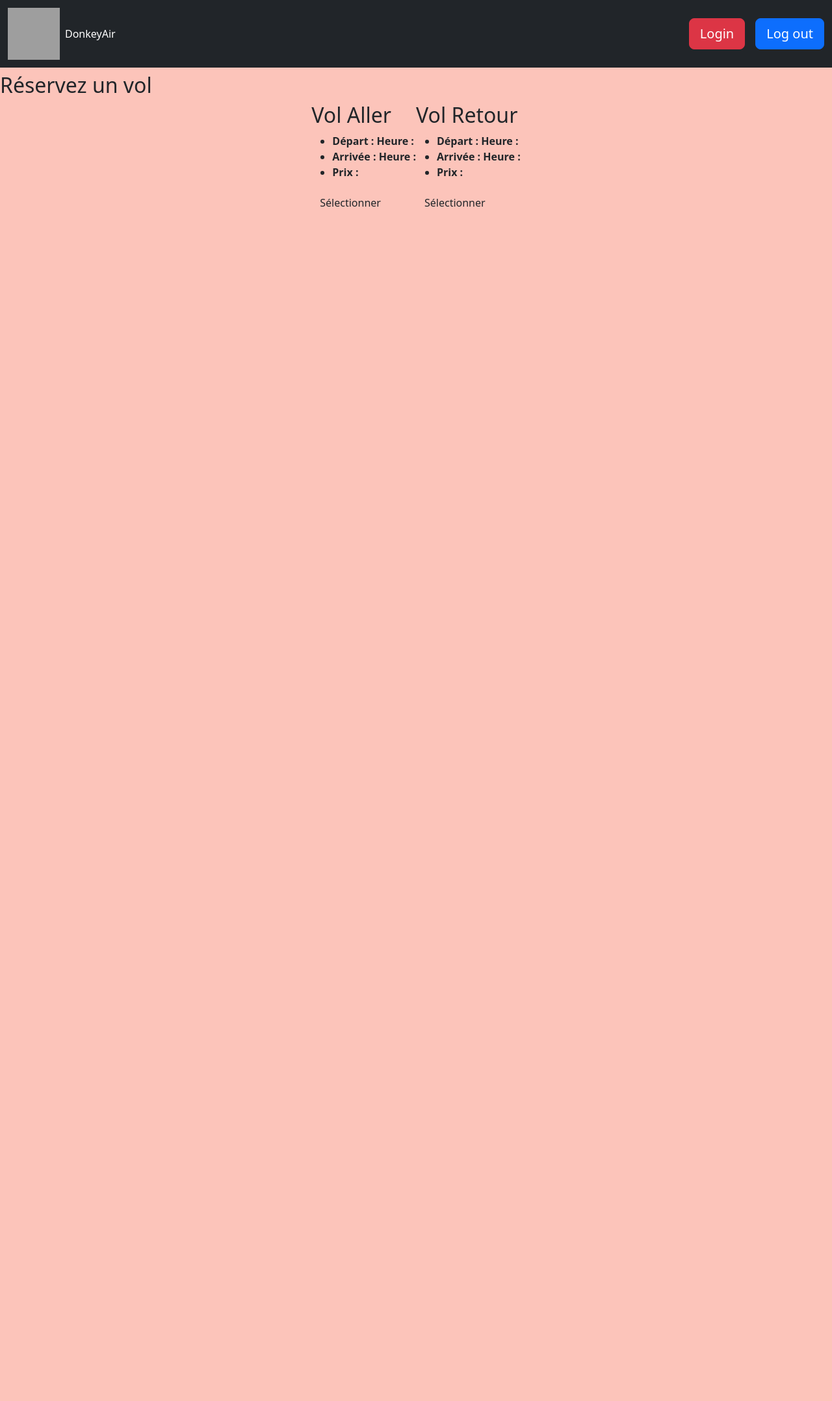
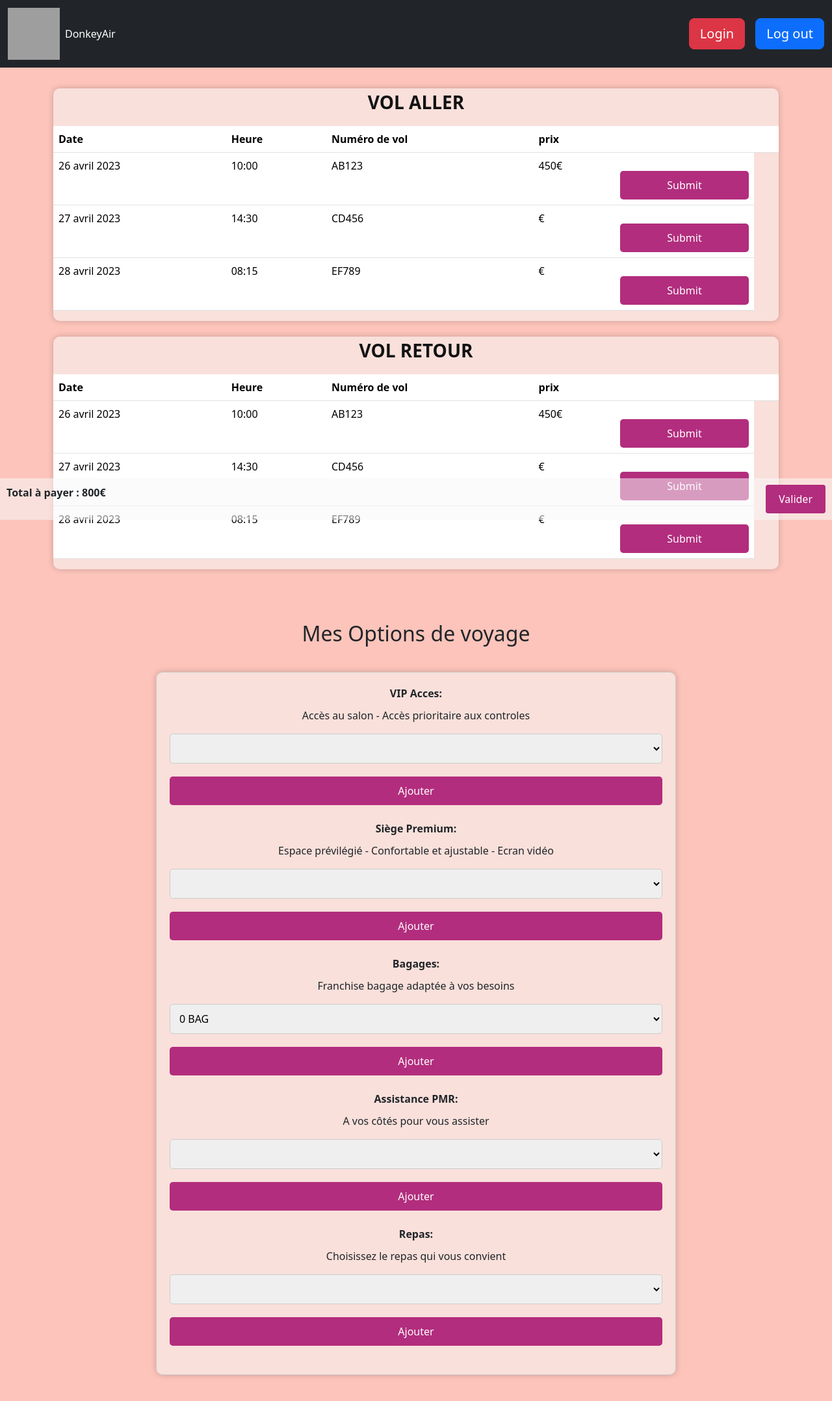
Before and after one commit to MarinePayet/DonkeyAir, a PHP site: page /flightlist.php in a window 1280 px wide. Shown: the whole page at 65% size. Before the commit the page ends 318 px from the top, so only its background shows below. Run offline with PHP 8.4, Linux system fonts and the light colour scheme; grey boxes are pictures that could not be loaded.

Commit message:
page option flightlist

```diff
--- a/myphp/flightlist.php
+++ b/myphp/flightlist.php
@@ -3,37 +3,168 @@
 require_once 'header.php';
 require_once 'footer.php';
 ?>
+<title>Liste de vols</title>
 
-<!DOCTYPE html>
-<html lang="fr">
-<head>
-	<meta charset="UTF-8">
-	<meta http-equiv="X-UA-Compatible" content="IE=edge">
-	<meta name="viewport" content="width=device-width, initial-scale=1.0">
-	<title>Réservez un vol</title>
-	<link href="style.css" rel="stylesheet">
-</head>
-<body>
-	<div class="manage">
-		<h2>Réservez un vol</h2>
+
+
+
+
+
+<div class="container-xl">
+	<br>
+	<div class="table-responsive">
+		<table class="table  ">
+
+			<p class="text-uppercase fw-bold fs-3">Vol Aller</p>
+			<tr class="table">
+				<th>Date</th>
+				<th>Heure</th>
+				<th>Numéro de vol</th>
+				<th>prix</th>
+				<th></th>
+				<th></th>
+			</tr>
+
+
+			<tr>
+				<td>26 avril 2023</td>
+				<td>10:00</td>
+				<td>AB123</td>
+				<td>450€</td>
+				<td>
+					<input class="btn btn-primary" type="submit" value="Submit">
+				</td>
+			</tr>
+			<tr>
+				<td>27 avril 2023</td>
+				<td>14:30</td>
+				<td>CD456</td>
+				<td>€</td>
+				<td>
+					<input class="btn btn-primary" type="submit" value="Submit">
+				</td>
+			</tr>
+			<tr>
+				<td>28 avril 2023</td>
+				<td>08:15</td>
+				<td>EF789</td>
+				<td>€</td>
+				<td>
+					<input class="btn btn-primary" type="submit" value="Submit">
+				</td>
+			</tr>
+
+		</table>
+	</div><br>
+	<div class="table-responsive">
+		<table class="table">
+			<p class="text-uppercase fw-bold fs-3">Vol retour</p>
+			<tr class="table">
+				<th>Date</th>
+				<th>Heure</th>
+				<th>Numéro de vol</th>
+				<th>prix</th>
+				<th></th>
+				<th></th>
+			</tr>
+            <tr>
+				<td>26 avril 2023</td>
+				<td>10:00</td>
+				<td>AB123</td>
+				<td>450€</td>
+				<td>
+					<input class="btn btn-primary" type="submit" value="Submit">
+				</td>
+
+			</tr>
+			<tr>
+				<td>27 avril 2023</td>
+				<td>14:30</td>
+				<td>CD456</td>
+				<td>€</td>
+				<td>
+					<input class="btn btn-primary" type="submit" value="Submit">
+				</td>
+			</tr>
+			<tr>
+				<td>28 avril 2023</td>
+				<td>08:15</td>
+				<td>EF789</td>
+				<td>€</td>
+				<td>
+					<input class="btn btn-primary" type="submit" value="Submit">
+				</td>
+			</tr>
+
+		</table>
+
 	</div>
-	<div class="container">
-		<div class="box">
-			<h2>Vol Aller</h2>
-			<ul>
-				<li><strong>Départ :</strong> <strong>Heure :</strong></li>
-				<li><strong>Arrivée :</strong> <strong>Heure :</strong></li>
-				<li><strong>Prix :</strong> </li>
-			</ul>
-			<a href="#" class="btn">Sélectionner</a>
-		</div>
-		<div class="box">
-			<h2>Vol Retour</h2>
-			<ul>
-				<li><strong>Départ :</strong> <strong>Heure :</strong></li>
-				<li><strong>Arrivée :</strong> <strong>Heure :</strong></li>
-				<li><strong>Prix :</strong> </li>
-			</ul>
-			<a href="#" class="btn">Sélectionner</a>
-		</div>
-     </div>
+	<?php
+
+	require_once 'header.php';
+	require_once 'footer.php';
+
+	?>
+	<div class="optionbox">
+		<h2>Mes Options de voyage</h2>
+		<form>
+			<label for="vip-access">VIP Acces:</label>
+			<p>Accès au salon - Accès prioritaire aux controles</p>
+			<select id="vip-access" name="vip-access">
+				<option value="0"></option>
+				<option value="50">50 €</option>
+				<input type="submit" value="Ajouter">
+			</select>
+			<br>
+
+			<label for="seat-exit">Siège Premium:</label>
+			<p>Espace prévilégié - Confortable et ajustable - Ecran vidéo </p>
+			<select id="seat-exit" name="seat-exit">
+				<option value="0"></option>
+				<option value="1">Siège 1A -> 25 €</option>
+				<option value="2">Siege 1C -> 25 €</option>
+				<input type="submit" value="Ajouter">
+			</select>
+			<br>
+
+			<label for="luggage">Bagages:</label>
+			<p>Franchise bagage adaptée à vos besoins</p>
+			<select id="luggage" name="luggage">
+				<option value="0">0 BAG</option>
+				<option value="1">1PC 23KG -> 70 €</option>
+				<option value="2">2PC 23KG -> 160 €</option>
+				<option value="3">3PC 23KG -> 250 €</option>
+				<input type="submit" value="Ajouter">
+			</select>
+			<br>
+
+			<label for="pmr-assistance">Assistance PMR:</label>
+			<p>A vos côtés pour vous assister </p>
+			<select id="pmr-assistance" name="pmr-assistance">
+				<option value="0"></option>
+				<option value="1">WCHR</option>
+				<option value="2">BLND</option>
+				<option value="3">DEAF</option>
+				<option value="4">UMNR -> 50 €</option>
+				<input type="submit" value="Ajouter">
+			</select>
+			<br>
+
+			<label for="meal">Repas:</label>
+			<p>Choisissez le repas qui vous convient</p>
+			<select id="meal" name="meal">
+				<option value="0"></option>
+				<option value="1">Végétarien -> 20 €</option>
+				<option value="2">Halal -> 20 €</option>
+				<option value="3">Casher -> 20 €</option>
+				<input type="submit" value="Ajouter">
+
+			</select>
+			<br>
+		</form>
+	</div>
+</div>
+<div class="sticky-bar">
+	<div class="total">Total à payer : <span id="total">800€</span></div>
+	<button id="valider">Valider</button>
+</div>
--- a/myphp/header.php
+++ b/myphp/header.php
@@ -1,4 +1,3 @@
-
 <!doctype html>
 <html lang="en">
 
@@ -23,11 +22,11 @@
                 </a></div>
             <div class="align-self-center">DonkeyAir</div>
             <div class="p-2 flex-grow-1">
-                <p class="fw-bold"></p>
+            <p class="fw-bold"></p>
             </div>
             <div class="align-self-center">
                 <div class="p-2"><a class="btn btn-danger
-                 btn-lg" href="login.php" role="button">Login</a></div>
+                btn-lg" href="login.php" role="button">Login</a></div>
             </div>
             <div class="align-self-center">
                 <div class="p-2"><a class="btn btn-primary btn-lg" href="logout.php" role="button">Log out</a></div>
--- a/myphp/homepage.php
+++ b/myphp/homepage.php
@@ -38,7 +38,7 @@ require_once 'verification.php';
             <div class="col">
 
                 <h1 class="titre">DonkeyAir</h1>
-                <h2 class="slogan">la compagnie qui vous fait prendre de la hauteur.......à dos d’ane✈</h2>
+                <p class="slogan">la compagnie qui vous fait prendre de la hauteur.......à dos d’ane✈</p>
             </div>
 
         </div>
--- a/myphp/style.css
+++ b/myphp/style.css
@@ -95,8 +95,74 @@ form {
 }
 .container-lg{
 
-  background-color: #ffffff7a;
+  background-color: #f8f8f88b;
   border-radius: 10px;
   width: 500px;
   padding: 30px;
 }
+.table-responsive{
+
+    background-color: #f8f8f88b;
+    border-radius: 10px;
+    box-shadow: 0 0 10px rgba(0, 0, 0, 0.2);
+}
+.sticky-bar {
+  position: fixed;
+  bottom: 0;
+  width: 100%;
+  background-color: #f8f8f88b;
+  padding: 10px;
+  display: flex;
+  justify-content: space-between;
+}
+
+.sticky-bar .total {
+  font-weight: bold;
+}
+
+.sticky-bar button {
+    background-color: #b22d7d;
+
+  color: white;
+  padding: 10px 20px;
+  border: none;
+  border-radius: 4px;
+  cursor: pointer;
+}
+
+.sticky-bar button:hover {
+  background-color: #8e3992;
+}
+.text-uppercase{
+  color: #121212;
+  text-align: center;
+
+}
+/* OPTIONS */
+
+  /* boîte centrale */
+  .optionbox {
+    display: flex;
+    flex-direction: column;
+    align-items: center;
+    justify-content: center;
+
+  }
+
+  .optionbox, h2{
+    margin: 40px;
+
+  }
+
+  form {
+    display: flex;
+    flex-direction: column;
+    align-items: center;
+    width: 100%;
+    max-width: 800px;
+    padding: 20px;
+    border: 1px solid #ccc;
+    border-radius: 10px;
+    background-color: #f8f8f88b;
+    box-shadow: 0 0 10px rgba(0, 0, 0, 0.2);
+  }
```
Also changed, not shown: myphp/new_pax.php (+2 -40 lines), myphp/atterrissage-davion.png (added), myphp/decoller-de-lavion.png (added), myphp/principale.php (line endings or trailing spaces).
